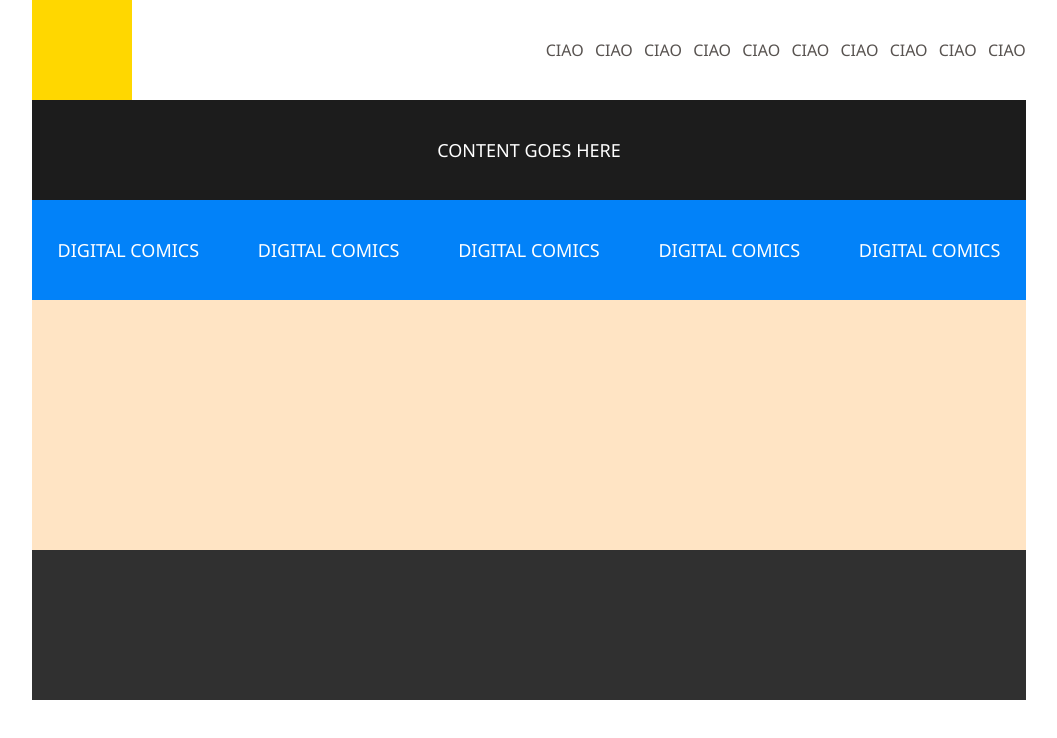
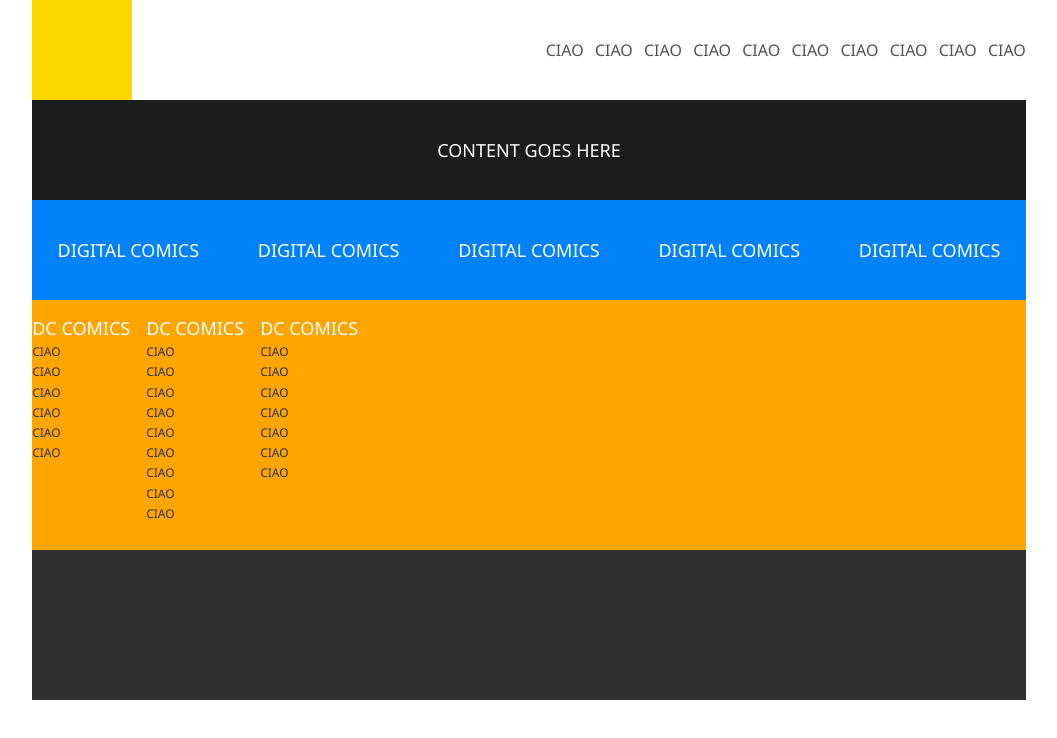
Before and after one commit to Domenic0Ferrari/vite-comics, a Vue app: page / in a window 1280 px wide. Shown: the top 738 px of the page, without its empty margins (111-1168 px from the left). Built offline with nearby package versions, Linux system fonts and the light colour scheme.

Commit message:
add "footer top"

```diff
--- a/src/components/ComicFooter.vue
+++ b/src/components/ComicFooter.vue
@@ -4,7 +4,42 @@
 <template>
     <footer>
         <div class="container">
-            <div class="footer_top"></div>
+            <div class="footer_top">
+                <div class="column">
+                    <span>DC COMICS
+                    </span>
+                    <a href="#">CIAO</a>
+                    <a href="#">CIAO</a>
+                    <a href="#">CIAO</a>
+                    <a href="#">CIAO</a>
+                    <a href="#">CIAO</a>
+                    <a href="#">CIAO</a>
+                </div>
+                <div class="column">
+                    <span>DC COMICS
+                    </span>
+                    <a href="#">CIAO</a>
+                    <a href="#">CIAO</a>
+                    <a href="#">CIAO</a>
+                    <a href="#">CIAO</a>
+                    <a href="#">CIAO</a>
+                    <a href="#">CIAO</a>
+                    <a href="#">CIAO</a>
+                    <a href="#">CIAO</a>
+                    <a href="#">CIAO</a>
+                </div>
+                <div class="column">
+                    <span>DC COMICS
+                    </span>
+                    <a href="#">CIAO</a>
+                    <a href="#">CIAO</a>
+                    <a href="#">CIAO</a>
+                    <a href="#">CIAO</a>
+                    <a href="#">CIAO</a>
+                    <a href="#">CIAO</a>
+                    <a href="#">CIAO</a>
+                </div>
+            </div>
             <div class="footer_bottom"></div>
         </div>
     </footer>
@@ -20,7 +55,21 @@
 
 .footer_top {
     height: 250px;
-    background-color: bisque;
+    background-color: orange;
+    display: flex;
+    gap: 1rem;
+    padding-top: 1rem;
+
+    .column {
+        display: flex;
+        flex-direction: column;
+        gap: .2rem;
+
+        a {
+            color: #303030;
+            font-size: 12px;
+        }
+    }
 }
 
 .footer_bottom {
```
